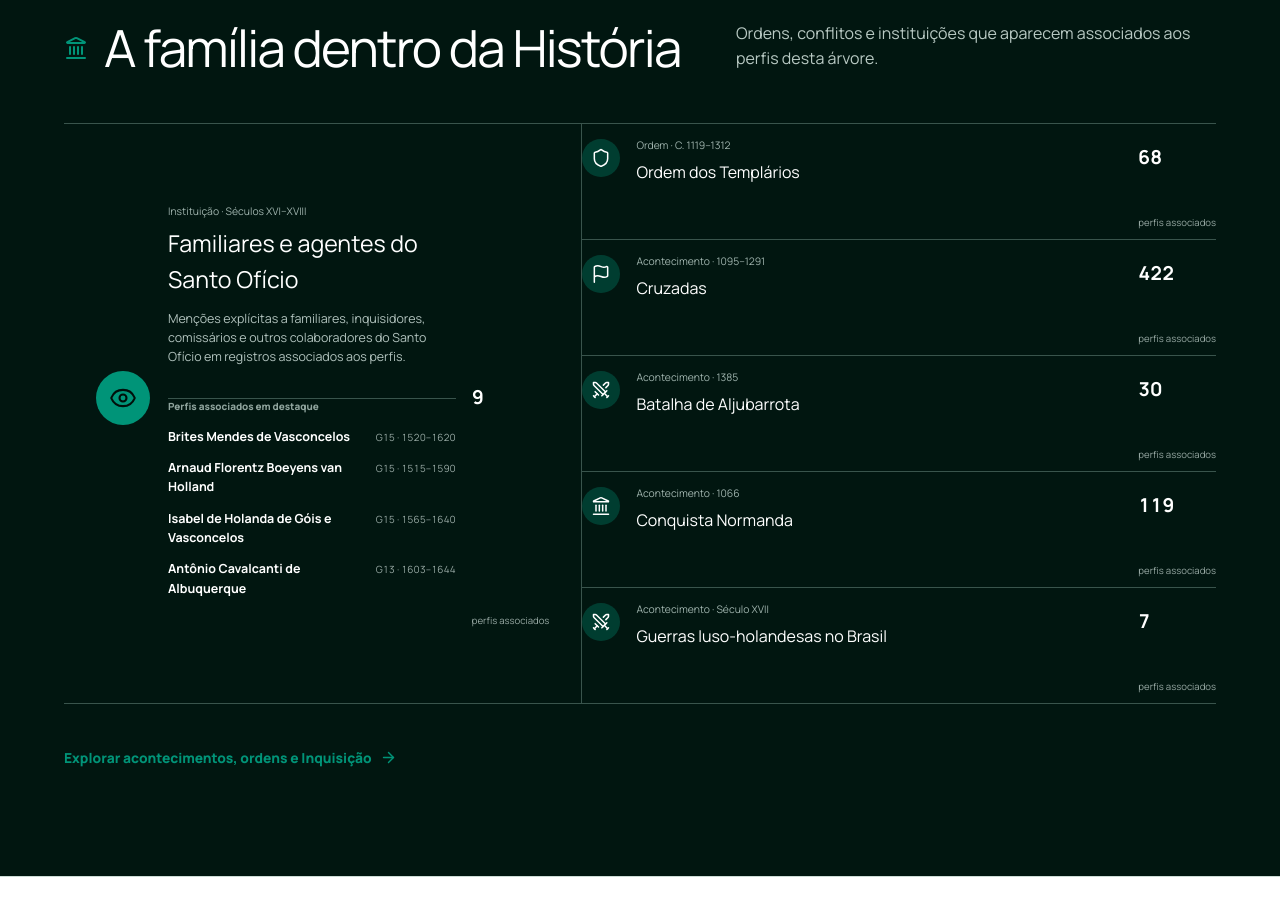
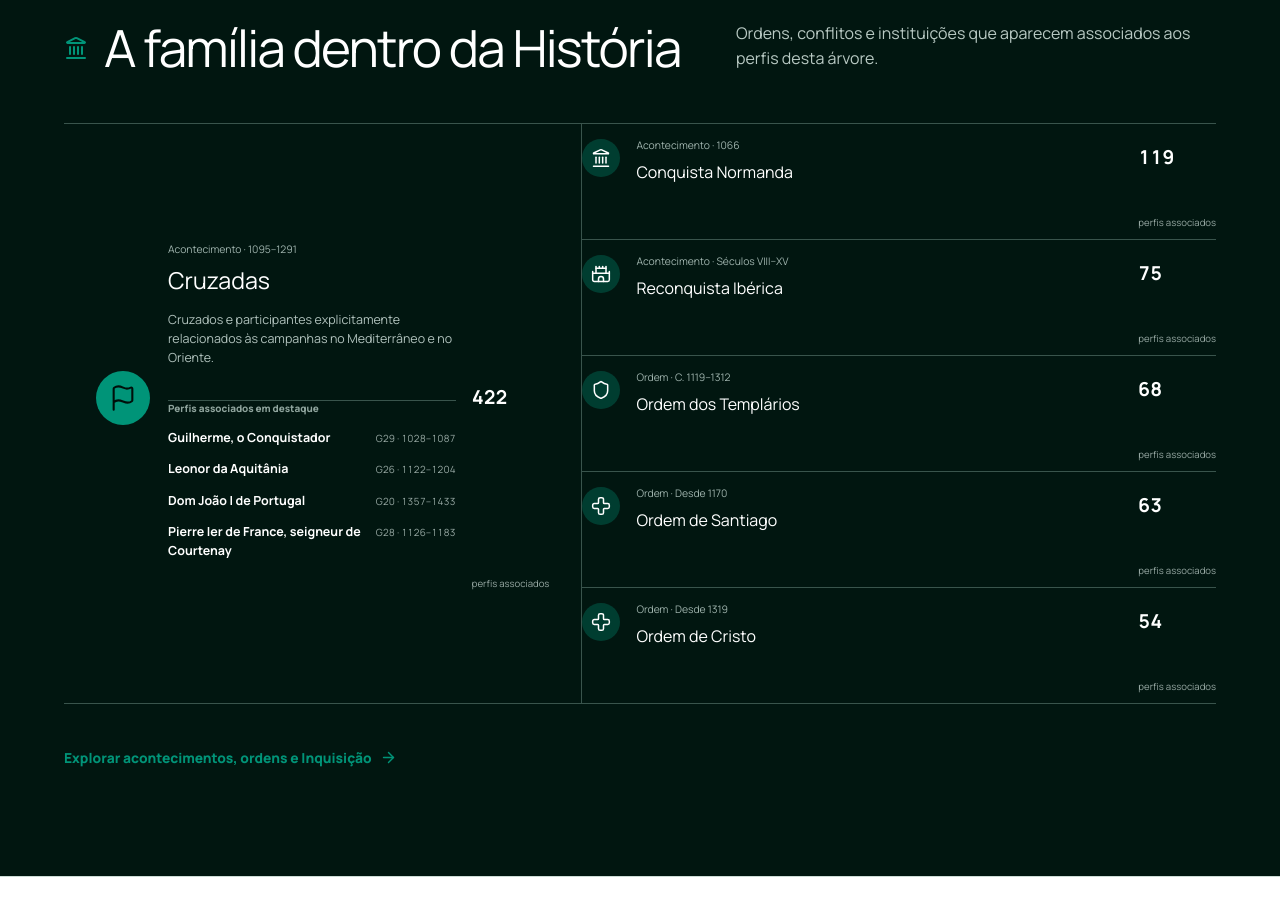
Before and after one commit to matheusabrantes/genealogy-atlas, a Next.js app in the folder web/: page / in a window 1280 px wide. Shown: the part 2000-2915 px from the top of the page. Built offline with nearby package versions, Linux system fonts and the light colour scheme.

Commit message:
Rank homepage history by volume

```diff
--- a/web/app/page.tsx
+++ b/web/app/page.tsx
@@ -46,16 +46,14 @@ function GenerationRibbon() {
 export default function Home() {
   const topCountry = places.countries[0]?.people ?? 1;
   const topRole = places.roleCategories[0]?.people ?? 1;
-  const historyHighlights = [
-    "inquisition-agents",
-    "templars",
-    "crusades",
-    "aljubarrota",
-    "norman-conquest",
-    "dutch-brazil",
-  ]
-    .map((slug) => places.historicalContexts.find((entry) => entry.slug === slug))
-    .filter((entry) => entry && entry.people > 0);
+  const historyHighlights = places.historicalContexts
+    .filter((entry) => entry.people > 0)
+    .sort(
+      (left, right) =>
+        right.people - left.people ||
+        left.label.localeCompare(right.label, "pt-BR"),
+    )
+    .slice(0, 6);
   return (
     <main>
       <header className="site-header">
@@ -184,21 +182,21 @@ export default function Home() {
           {historyHighlights.map((entry, index) => (
             <article
               className={index === 0 ? "history-highlight featured" : "history-highlight"}
-              key={entry!.slug}
+              key={entry.slug}
             >
               <span className="history-highlight-icon">
-                <HistoryIcon context={entry!.slug} size={index === 0 ? 28 : 20} />
+                <HistoryIcon context={entry.slug} size={index === 0 ? 28 : 20} />
               </span>
               <div>
                 <span>
-                  {entry!.kind} · {entry!.period}
+                  {entry.kind} · {entry.period}
                 </span>
-                <h3>{entry!.label}</h3>
-                {index === 0 && <p>{entry!.description}</p>}
+                <h3>{entry.label}</h3>
+                {index === 0 && <p>{entry.description}</p>}
                 {index === 0 && (
                   <div className="history-highlight-people">
                     <span>Perfis associados em destaque</span>
-                    {entry!.views
+                    {entry.views
                       .at(-1)
                       ?.representatives.slice(0, 4)
                       .map((person) => (
@@ -213,7 +211,7 @@ export default function Home() {
                   </div>
                 )}
               </div>
-              <strong>{number.format(entry!.people)}</strong>
+              <strong>{number.format(entry.people)}</strong>
               <small>perfis associados</small>
             </article>
           ))}
```
Also changed, not shown: 1 other file (tests, documents, lock files or other folders).
